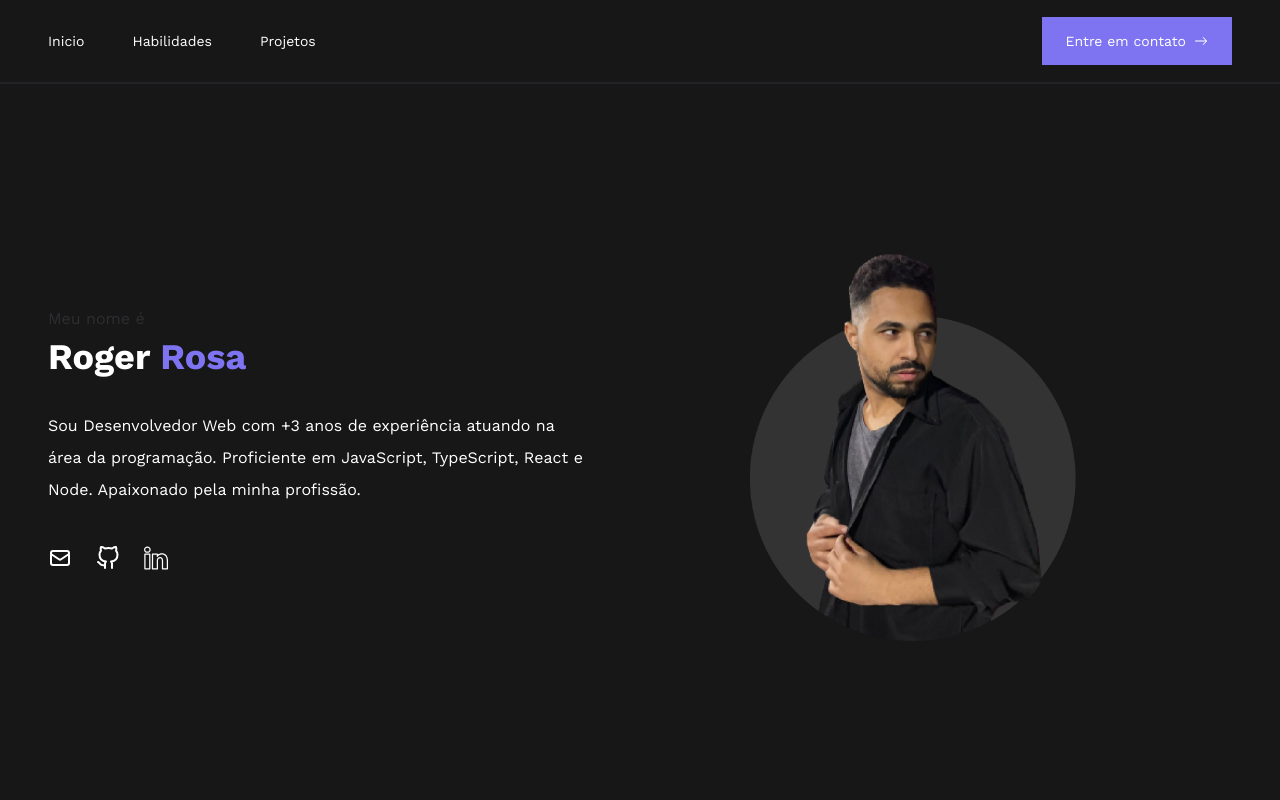
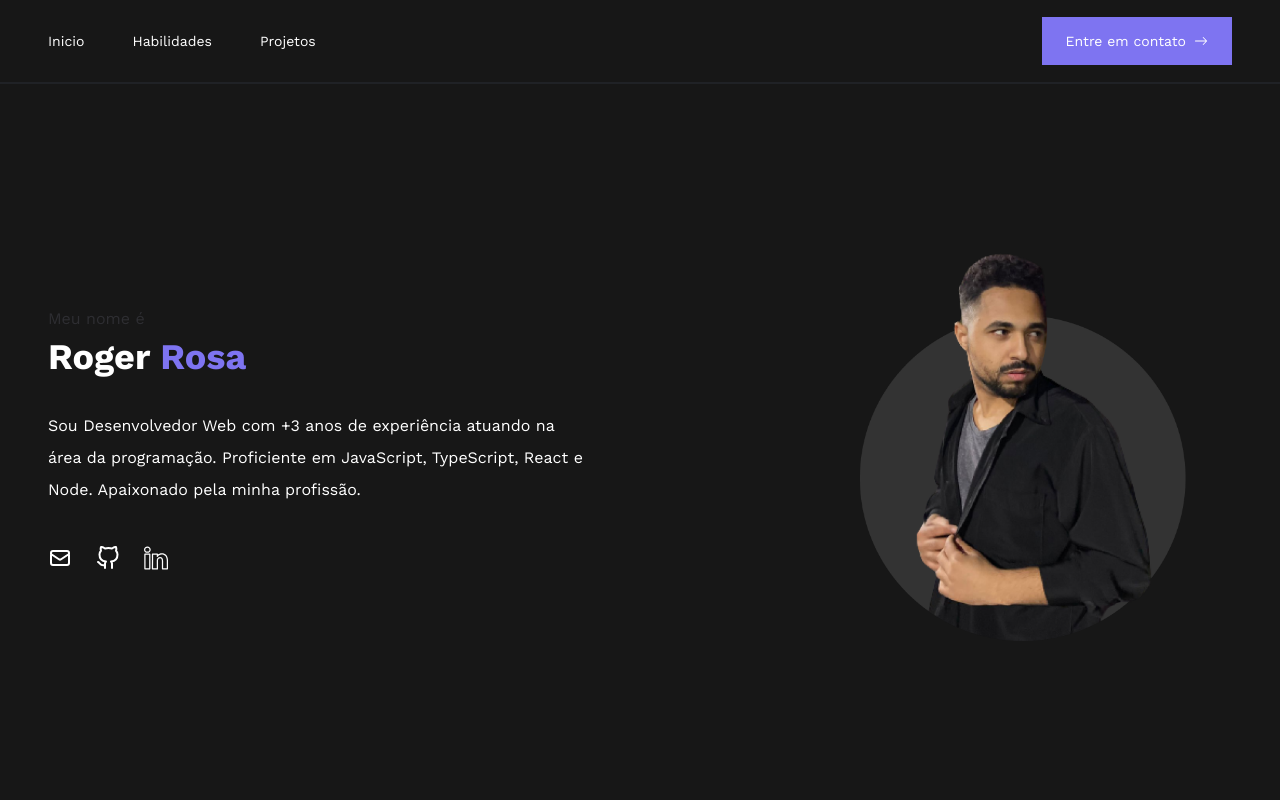
Before and after one commit to rogeritael/portfolio, a React (Vite) app: page / in a window 1280 px wide. Shown: the top 800 px of the page. Built offline with nearby package versions, Linux system fonts and the light colour scheme.

Commit message:
ajustando a foto de perfil

```diff
--- a/src/components/lg/Cover/styles.ts
+++ b/src/components/lg/Cover/styles.ts
@@ -42,6 +42,7 @@ export const StyledSection = styled.section`
     padding: 48px;
     gap: 24px;
     align-items: center;
+    justify-content: space-between;
 
     .content {
         max-width: 540px;
@@ -93,10 +94,14 @@ export const StyledSection = styled.section`
     }
 
     .profile_image {
-        width: 800px;
+        /* width: 800px; */
         height: 400px;
+        width: 400px;
         margin-left: auto;
         animation: ${fadeIn} 1000ms;
+        display: flex;
+        align-items: center;
+        justify-content: center;
 
         img {
             min-width: 600px;
```
